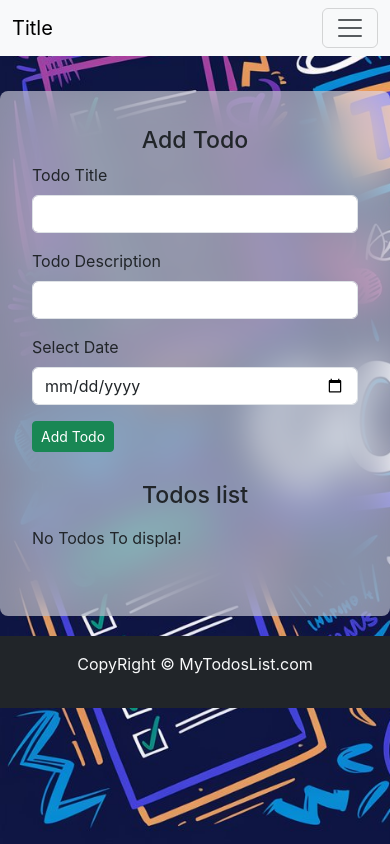
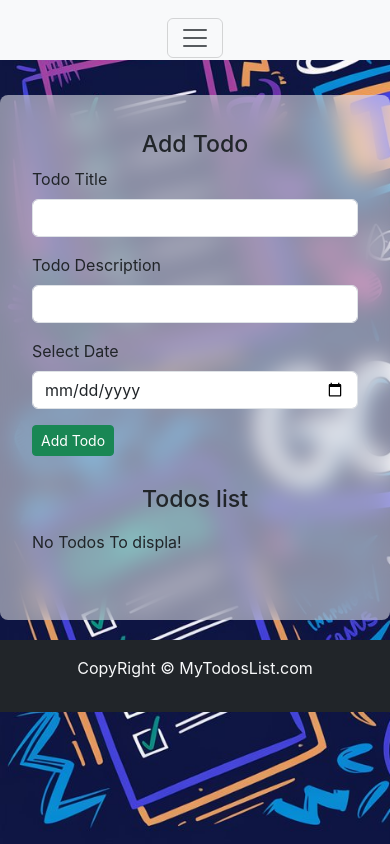
Before and after one commit to shahzaibdurranii/todos-list, a React (Create React App) app: page / in a window 390 px wide. Built offline with nearby package versions, Linux system fonts and the light colour scheme.

Commit message:
Designing the home

```diff
--- a/src/App.css
+++ b/src/App.css
@@ -1,3 +1,4 @@
+/* General App and Background Styles */
 .App {
   text-align: center;
 }
@@ -11,7 +12,7 @@ body {
 }
 
 .blur-background {
-  backdrop-filter: blur(20px);
+  backdrop-filter: blur(12px);
   background-color: rgba(255, 255, 255, 0.5);
   border-radius: 8px;
   padding: 20px;
@@ -30,8 +31,8 @@ body {
   align-items: center;
   padding: 20px;
 }
+
 .header-space {
-
   margin-bottom: 35px;
 }
 
@@ -39,7 +40,7 @@ body {
   margin-top: 20px;
 }
 
-
+/* Logo Animation */
 .App-logo {
   height: 40vmin;
   pointer-events: none;
@@ -50,10 +51,8 @@ body {
     animation: App-logo-spin infinite 20s linear;
   }
 }
-.navStyle{
-  background-color: rgb(10, 1, 26);
-  color: antiquewhite;
-}
+
+/* Header Styles */
 .App-header {
   background-color: #282c34;
   min-height: 100vh;
@@ -69,11 +68,110 @@ body {
   color: #61dafb;
 }
 
-@keyframes App-logo-spin {
-  from {
-    transform: rotate(0deg);
+/* Navbar Styles */
+.navbar-brand {
+  flex-grow: 1;
+  text-align: center;
+}
+
+.heading {
+  position: absolute;
+  left: 60px;
+  top: 6px;
+  font-weight: 900;
+  font-size: 30px;
+}
+
+/* Custom Toggler Icon */
+.navbar-toggler {
+  position: relative;
+  z-index: 1;
+}
+
+/* Centering Navbar Links */
+.navbar-nav {
+  flex-grow: 1;
+  justify-content: center;
+}
+
+
+
+
+/* Navbar Styles */
+.navbar {
+  transition: max-height 0.3s ease; /* Smooth transition */
+  overflow: hidden; /* Hide overflowing content */
+  max-height: 60px; /* Default height */
+}
+
+.expanded {
+  max-height: 200px; /* Adjust this to accommodate the links */
+}
+
+.menu-links {
+  display: flex; /* Flex display to allow stacking */
+  flex-direction: column; /* Stack links vertically */
+  align-items: flex-end; /* Center links horizontally */
+  width: 100%; /* Full width */
+  transition: opacity 0.3s ease;
+  padding-right: 20px;
+}
+
+.show-menu {
+  display: flex;
+
+}
+
+/* Custom Toggler Icon */
+.menu-toggler {
+  background: none; /* Remove background */
+  border: none; /* Remove border */
+  padding: 0; /* Remove padding */
+  outline: none; /* Remove focus outline */
+  cursor: pointer; /* Add pointer cursor */
+  margin: 5px 0; /* Add margin to separate from links */
+}
+
+.menu-toggler img {
+  width: 30px; /* Adjust size as needed */
+  height: 30px; /* Adjust size as needed */
+}
+
+/* Centering Links Container */
+.container-fluid {
+  display: flex; /* Make the container flex */
+  flex-direction: column; /* Stack items vertically */
+  align-items: center; /* Center all items */
+}
+
+
+
+/* Responsive Display for Navbar Links */
+@media (min-width: 700px) {
+  .menu-toggler {
+    display: none; /* Hide the custom toggler button */
   }
-  to {
-    transform: rotate(360deg);
+
+  .menu-links {
+    display: flex !important; /* Always show links */
+    justify-content: center;
   }
 }
+
+@media (max-width: 699px) {
+  .menu-links {
+    display: none; /* Hide links by default on small screens */
+    flex-direction: column; /* Stack links vertically */
+    width: 100%;
+    text-align: center;
+  }
+
+  .show-menu {
+    display: flex; /* Show links when toggler is activated */
+  }
+
+  .menu-toggler {
+    display: inline-block; /* Show toggler on smaller screens */
+    margin-left: auto;
+  }
+}
--- a/src/App.jsx
+++ b/src/App.jsx
@@ -69,7 +69,7 @@ function App() {
     <Router>
       <div style={appStyle} className="app-container">
         <div className='header-space'>
-          <Header title="Title" searchBar={true} />
+          <Header/>
         </div>
         <div className="container blur-background my-8">
           <Routes>
```
